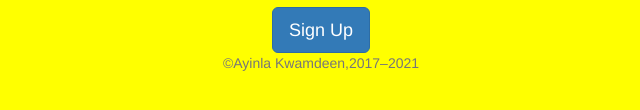
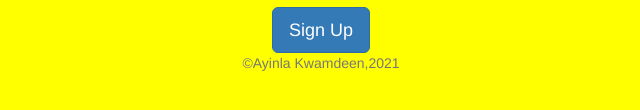
Before and after one commit to ayinla7/mail_list_mailchimp, a website: page signup.html in a window 1280 px wide. Shown: the part 312-422 px from the top of the page, 319-959 px from the left. Drawn offline with nearby package versions, Linux system fonts and the light colour scheme.

Commit message:
Update signup.html

```diff
--- a/signup.html
+++ b/signup.html
@@ -62,7 +62,7 @@
           </label>
         </div>
         <button class="w-100 btn btn-lg btn-primary" type="submit" name="submit">Sign Up</button>
-        <p class="mt-5 mb-3 text-muted">&copy;Ayinla Kwamdeen,2017–2021</p>
+        <p class="mt-5 mb-3 text-muted">&copy;Ayinla Kwamdeen,2021</p>
       </form>
     </div>
     </div>
```
